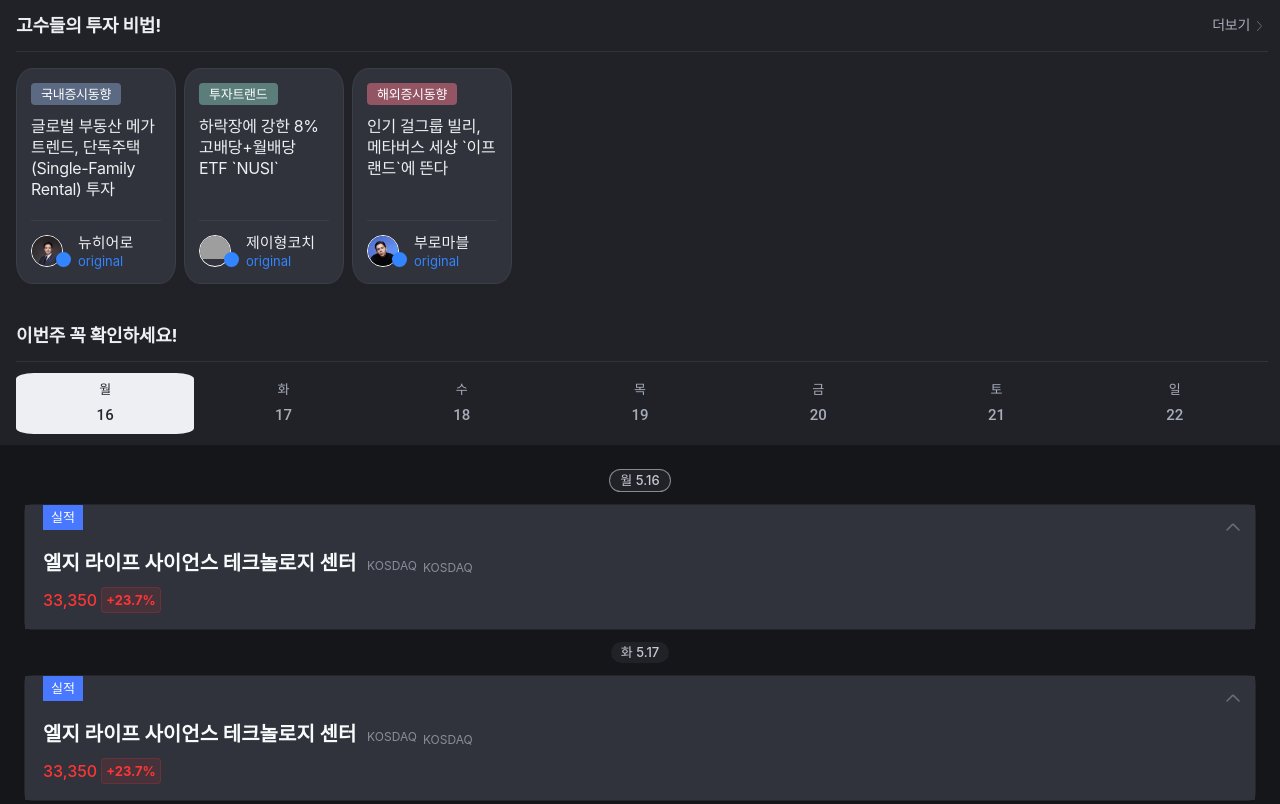
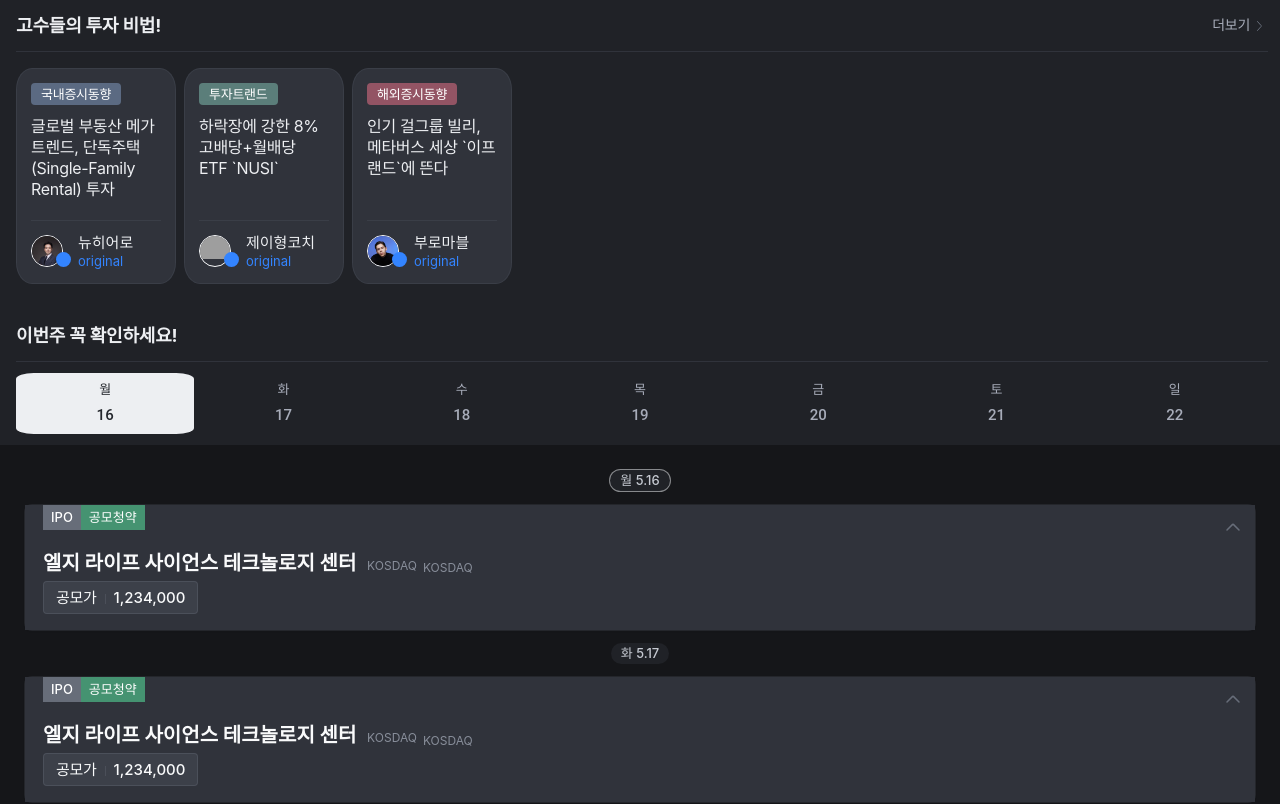
Before and after one commit to joyurim/zum-internet, a Vue app: page / in a window 1280 px wide. Shown: the top 804 px of the page. Built offline with nearby package versions, Linux system fonts and the light colour scheme; grey boxes are pictures that could not be loaded; a web font is replaced by a local one.

Commit message:
이번주 필수 체크 리스트 컴포넌트  이벤트 케이스 추가

```diff
--- a/src/assets/styles/check-week.scss
+++ b/src/assets/styles/check-week.scss
@@ -92,8 +92,7 @@
       }
       .title {
         @apply flex items-end;
-        padding-bottom: 0.375em;
-        h3 {
+        h2 {
           @apply truncate;
           display: inline-block;
           font-size: 1.25rem;
@@ -114,9 +113,10 @@
         }
       }
       // 공모가
-      .content-list {
+      .public {
         display: inline-block;
         padding: 0.3125rem 0.75rem;
+        margin-top: 0.3125rem;
         border-radius: 0.25rem;
         border: 1px solid rgba(103, 109, 121, 0.35);
         background-color: rgba(69, 74, 84, 0.6);
@@ -140,7 +140,7 @@
       }
       // 실적
       .prfrm {
-        padding-top: 0.3125rem;
+        margin-top: 0.3125rem;
         color: #ff3535;
         span {
           display: inline-block;
@@ -168,7 +168,7 @@
           display: inherit;
           align-items: inherit;
           padding-bottom: 0;
-          h3 {
+          h2 {
             overflow: inherit;
             text-overflow: inherit;
             white-space: inherit;
@@ -183,6 +183,7 @@
         span {
           font-size: 0.9375rem;
         }
+      }
       &--label {
         margin-right: 0.5rem;
         color: #888e9a;
@@ -193,4 +194,3 @@
     }
   }
 }
-}
--- a/src/components/check-week/CheckWeekItem.vue
+++ b/src/components/check-week/CheckWeekItem.vue
@@ -34,10 +34,10 @@
       <button type="button" class="btn-close"></button>
       <!-- 타이틀 영역 -->
       <div class="title" :class="{ 'title--event': tag.tagNm === '이벤트' }">
-        <h3>
+        <h2>
           {{ title }}
           <span>KOSDAQ</span>
-        </h3>
+        </h2>
         <span v-if="!toggleActive">KOSDAQ</span>
       </div>
       <!-- 공모가 or 현재가격 -->
@@ -55,14 +55,24 @@
     <!-- 아코디언 content 영역 -->
     <transition name="listOpen">
       <div class="accordion__content" v-if="toggleActive">
-        <div
-          v-for="(cont, id) in contentLlist"
-          :key="`item-${cont.id}`"
-          class="content-list"
-        >
-          <span class="content-list--label">{{ cont.label }}</span>
-          <span class="content-list--amount">{{ cont.amount }}</span>
+        <div v-if="tag.tagNm === '이벤트'" class="flex flex-col">
+          <h3 class="accordion__content--label mb-2.5">이벤트 내용</h3>
+          <p class="accordion__content--amount">
+            픽셀워치는 구글과 삼성이 공동 개발한 웨어러블용 운용체계(OS)
+            '웨어OS'로 구동되며, 자체 개발한 시스템온칩(Soc)를 탑재할 것으로
+            알려짐
+          </p>
         </div>
+        <template v-else>
+          <div
+            v-for="(cont, id) in contentLlist"
+            :key="`item-${cont.id}`"
+            class="content-list"
+          >
+            <span class="accordion__content--label">{{ cont.label }}</span>
+            <span class="accordion__content--amount">{{ cont.amount }}</span>
+          </div>
+        </template>
       </div>
     </transition>
   </article>
@@ -75,8 +85,8 @@ export default {
     return {
       toggleActive: false,
       tag: {
-        ipo: false,
-        tagNm: '실적',
+        ipo: true,
+        tagNm: '공모청약',
       },
       title: '엘지 라이프 사이언스 테크놀로지 센터',
       contentLlist: [
```
Lines whose indentation alone changed are shown as unchanged.
